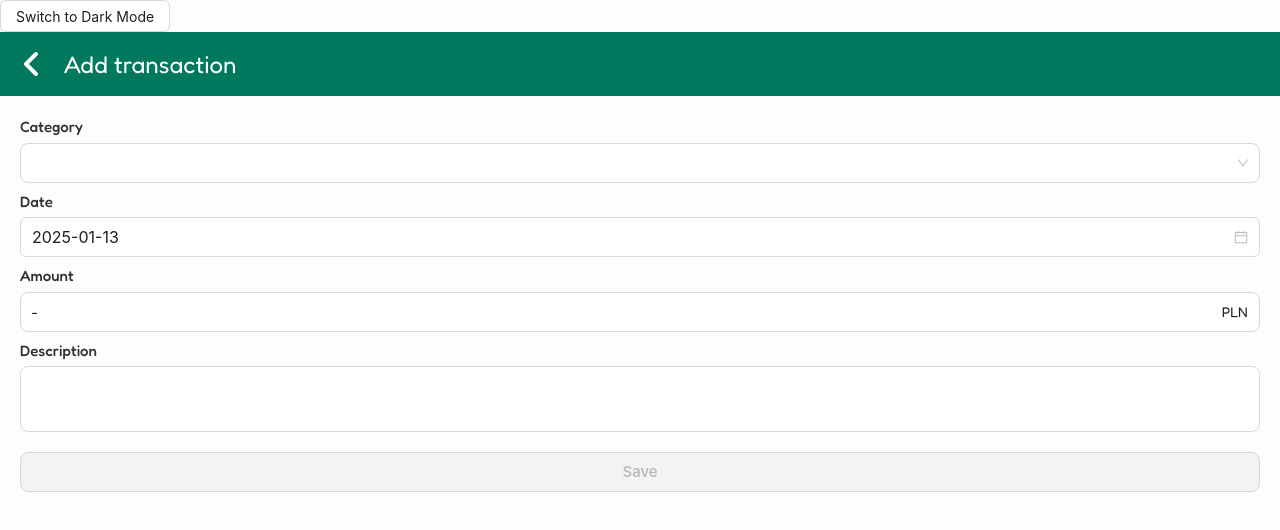
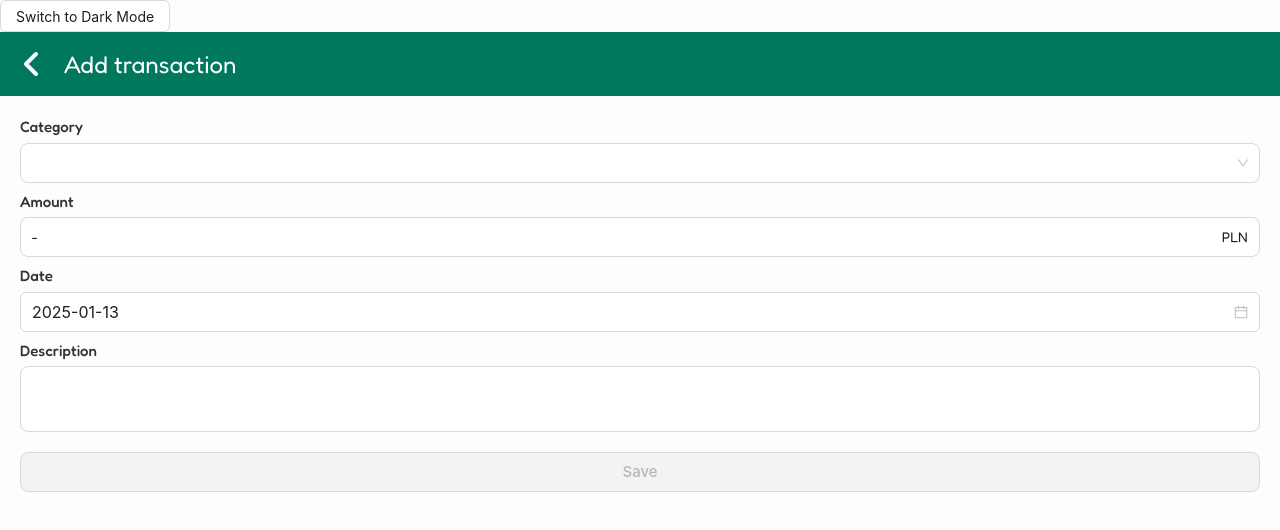
Before and after one commit to mateooosh/my-wallet, a React (Vite) app: page /transaction in a window 1280 px wide. Shown: the top 530 px of the page. Built offline with nearby package versions, Linux system fonts and the light colour scheme.

Commit message:
changed order of inputs

```diff
--- a/src/views/edit-transaction/EditTransaction.tsx
+++ b/src/views/edit-transaction/EditTransaction.tsx
@@ -43,17 +43,17 @@ function EditTransaction() {
     }))
   }
 
+  const onAmountChange = (amount: number): void => {
+    setTransaction(prevTransaction => ({
+      ...prevTransaction,
+      amount: -amount
+    }))
+  }
+
   const onDateChange = (date): void => {
     setTransaction(prevTransaction => ({
       ...prevTransaction,
       date: dd_mm_yyyy(date)
-    }))
-  }
-
-  const onAmountChange = (amount: number): void => {
-    setTransaction(prevTransaction => ({
-      ...prevTransaction,
-      amount: -amount
     }))
   }
 
@@ -84,13 +84,13 @@ function EditTransaction() {
                   optionRender={optionRender}/>
         </FormItem>
 
-        <FormItem label="Date">
-          <DatePicker onChange={onDateChange} size="large" defaultValue={parseToDayJS(transaction.date)}/>
-        </FormItem>
-
         <FormItem label="Amount">
           <InputNumber onChange={onAmountChange} size="large" min={-1000000} max={1000000} type="number"
                        suffix={currency} prefix="-" controls={false} style={{ width: '100%' }}/>
+        </FormItem>
+
+        <FormItem label="Date">
+          <DatePicker onChange={onDateChange} size="large" defaultValue={parseToDayJS(transaction.date)}/>
         </FormItem>
 
         <FormItem label="Description">
```
